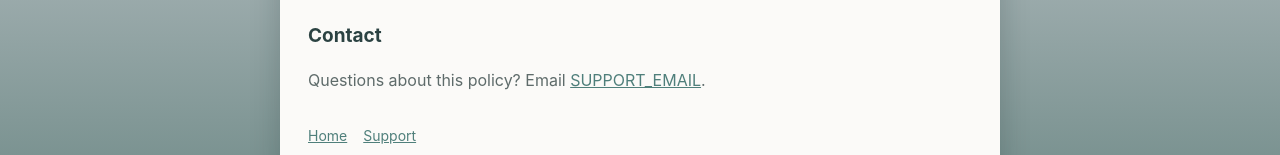
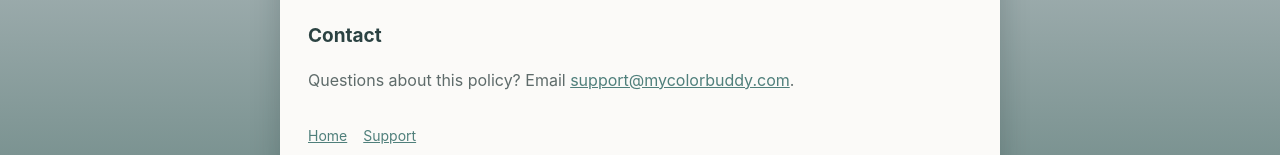
Before and after one commit to myColorBuddy/colorbynumber-app, a plain HTML site: page privacy.html in a window 1280 px wide. Shown: the part 1160-1315 px from the top of the page. Drawn offline with Linux system fonts and the light colour scheme.

Commit message:
Update support email in privacy policy

```diff
--- a/privacy.html
+++ b/privacy.html
@@ -33,7 +33,7 @@
   <p>If this policy ever changes, the updated version will appear on this page and in the app.</p>
 
   <h2>Contact</h2>
-  <p>Questions about this policy? Email <a href="mailto:SUPPORT_EMAIL">SUPPORT_EMAIL</a>.</p>
+  <p>Questions about this policy? Email <a href="mailto:support@mycolorbuddy.com">support@mycolorbuddy.com</a>.</p>
 
   <nav><a href="index.html">Home</a><a href="support.html">Support</a></nav>
 </main>
```
